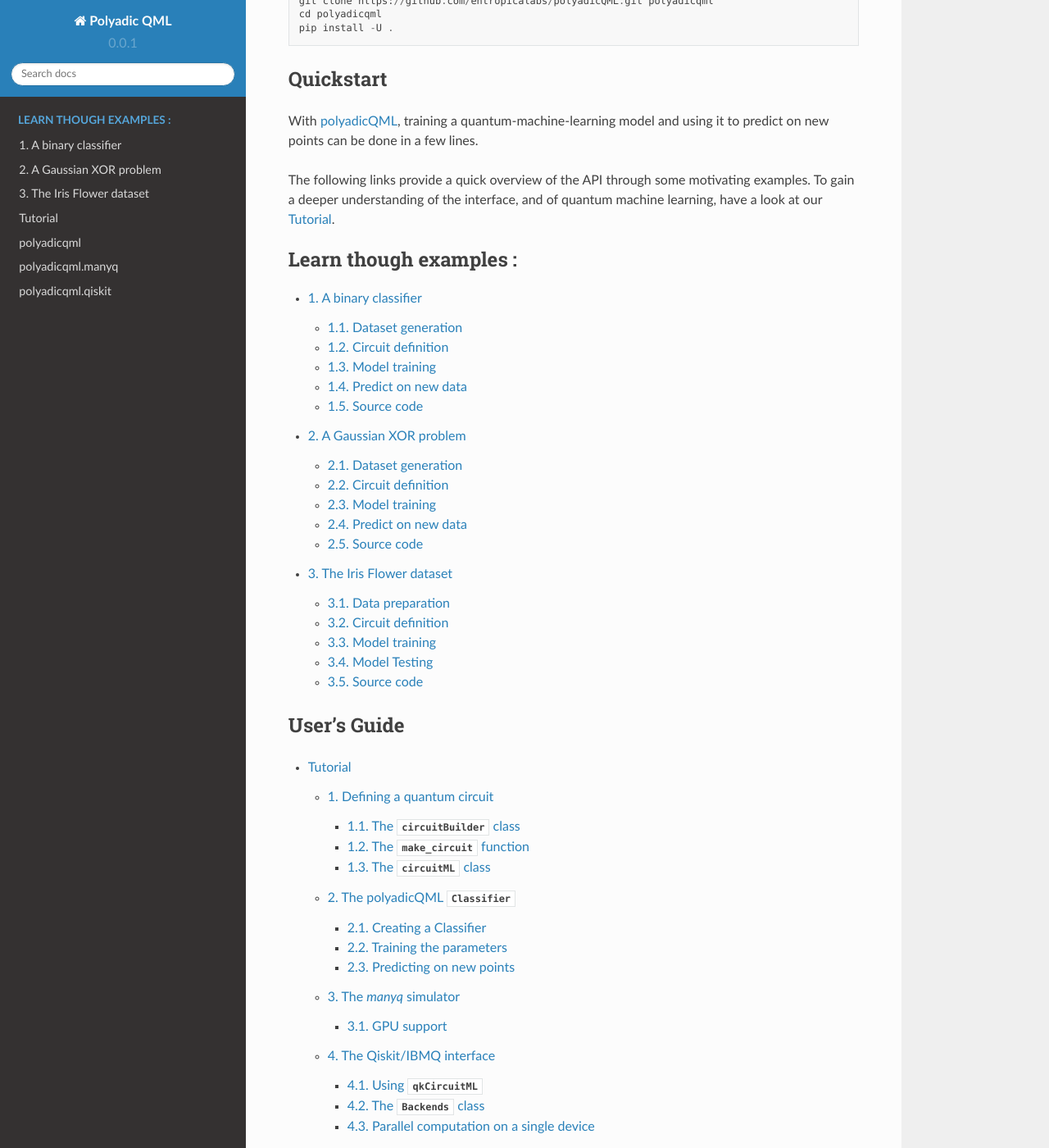
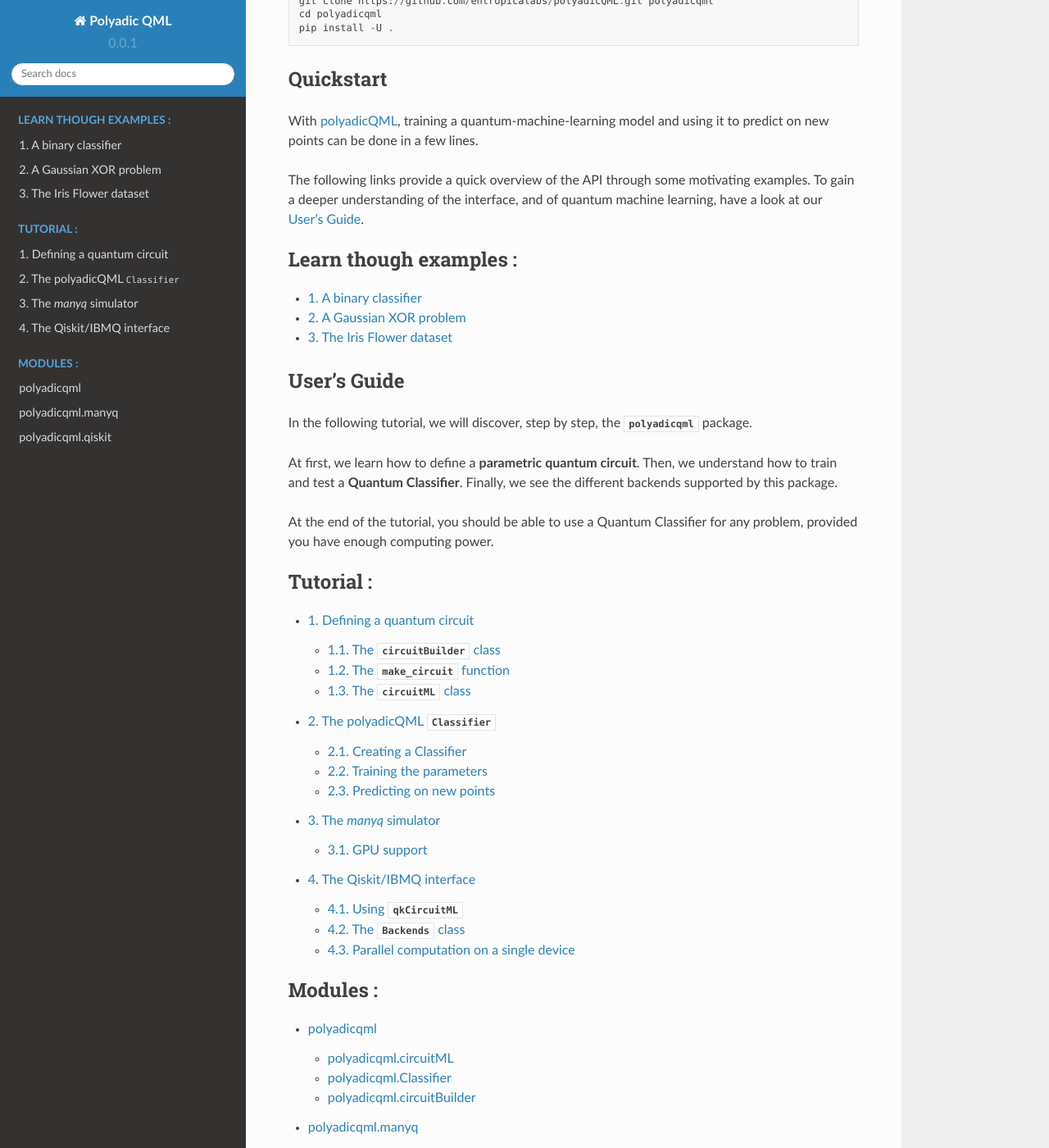
Before and after one commit to exaQ-ai/polyadicQML, a Sphinx documentation site: the page built from doc/source/index.rst, in a window 1280 px wide and 1400 px high, scrolled down 639 px. Shown: the whole window at 82% size. Built offline with Sphinx 7.4.7 and the Read the Docs theme 2.0.0, drawn with Linux system fonts in a browser that asks for light colours; formulas are drawn with MathJax 3.

```diff
--- a/doc/source/conf.py
+++ b/doc/source/conf.py
@@ -62,6 +62,8 @@ templates_path = ['_templates']
 # This pattern also affects html_static_path and html_extra_path.
 exclude_patterns = []
 
+master_toc = "index"
+
 # -- Options for HTML output -------------------------------------------------
 
 import sphinx_rtd_theme
--- a/doc/source/index.rst
+++ b/doc/source/index.rst
@@ -47,21 +47,34 @@ learning, have a look at our :ref:`sec-tutorial`.
    :caption: Learn though examples :
    :glob:
    :numbered:
+   :titlesonly:
 
    quickstart/*
+
+.. _sec-tutorial:
 
 User's Guide
 ############
 
-.. toctree::
-   :maxdepth: 3
+In the following tutorial, we will discover, step by step, the :mod:`polyadicqml` package.
 
-   tutorial
+At first, we learn how to define a **parametric quantum circuit**.
+Then, we understand how to train and test a **Quantum Classifier**.
+Finally, we see the different backends supported by this package.
 
-Modules
-#######
+At the end of the tutorial, you should be able to use a Quantum Classifier for any problem, provided you have enough computing power.
+
 
 .. toctree::
+   :caption: Tutorial :
+   :maxdepth: 2
+   :glob:
+   :numbered:
+
+   tutorial/*
+
+.. toctree::
+   :caption: Modules :
    :maxdepth: 3
 
    polyadicqml
```
Also changed, not shown: doc/source/tutorial.rst (deleted, +0 -20 lines).
